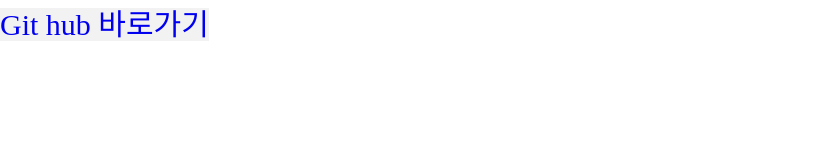
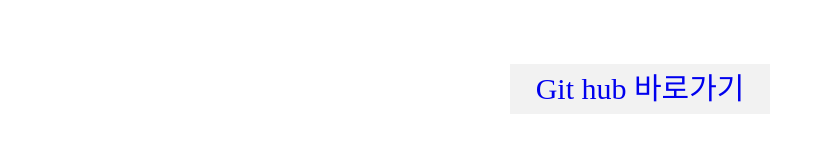
Before and after one commit to YS-0911/Git_test, a plain HTML site: page index.html in a window 1280 px wide. Shown: the whole page, without its empty margins (0-833 px from the left). Drawn offline with Linux system fonts and the light colour scheme.

Commit message:
third commit

```diff
--- a/index.html
+++ b/index.html
@@ -5,17 +5,16 @@
   <meta name="viewport" content="width=device-width, initial-scale=1.0">
   <title>Git test</title>
   <style>
-    * {padding: 0; margin: 0;}
-    body {
-      width: 100%;
-      height: 100%;
-    }
+    * {padding: 0; margin: 0; text-decoration: none;}
+    body {width: 100%; height: 100%; display: flex;}
     a {
-      width: 100px;
-      height: 100px;
+      width: 260px;
+      height: 50px;
       background-color: #f2f2f2;
-      text-decoration: none;
       font-size: 30px;
+      text-align: center;
+      margin: 0 auto;
+      margin-top: 5%;
     }
   </style>
 </head>
```
